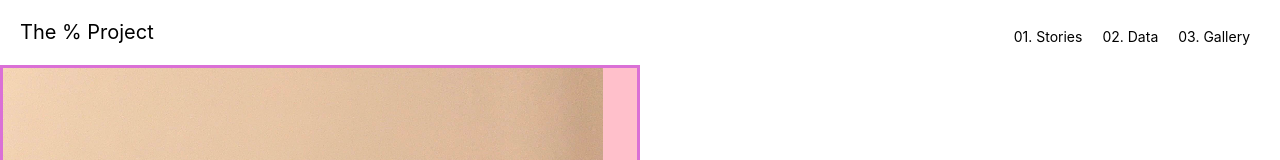
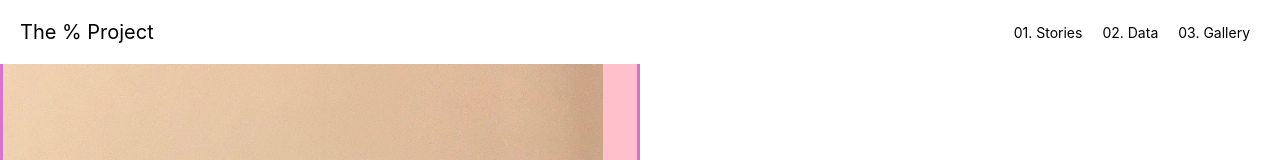
Before and after one commit to mwjkwan/Percentage-Project, a React (Create React App) app: page / in a window 1280 px wide. Shown: the top 160 px of the page. Built offline with nearby package versions, Linux system fonts and the light colour scheme.

Commit message:
sticky navbar

```diff
--- a/src/App.js
+++ b/src/App.js
@@ -8,7 +8,7 @@ import "./Navbar.css";
 function App() {
   return (
     <div className="App">
-      <Navbar fixed="top">
+      <Navbar expand="lg">
         <Navbar.Brand>The % Project</Navbar.Brand>
         <Nav>
           <Nav.Link href="/gallery">03. Gallery</Nav.Link>
--- a/src/Navbar.css
+++ b/src/Navbar.css
@@ -1,8 +1,15 @@
 .navbar {
   overflow: hidden;
+  display: flex;
+  align-items: center;
+  justify-content: space-between;
   padding: 20px 20px;
   background-color: #ffffff;
   font-size: 20px;
+  position: fixed;
+  width: 100%;
+  z-index: 123456;
+  box-sizing: border-box;
   /*-webkit-box-shadow: 0px 0px 29px 5px rgba(0,0,0,0.75);
   -moz-box-shadow: 0px 0px 29px 5px rgba(0,0,0,0.75);
   box-shadow: 0px 0px 10px 5px rgba(0,0,0,0.50);*/
@@ -11,17 +18,11 @@
 .navbar a{
   float: right;
   color: #000000;
-  margin-top: -16px;
   padding: 0px 10px;
   text-decoration: none;
   font-size: 14px;
 }
 
-.sticky {
-  position: sticky;
-  top: 0;
-}
-
-.a:hover {
+/* a:hover {
   color: rgb(110, 110, 110);
-}
+} */
```
